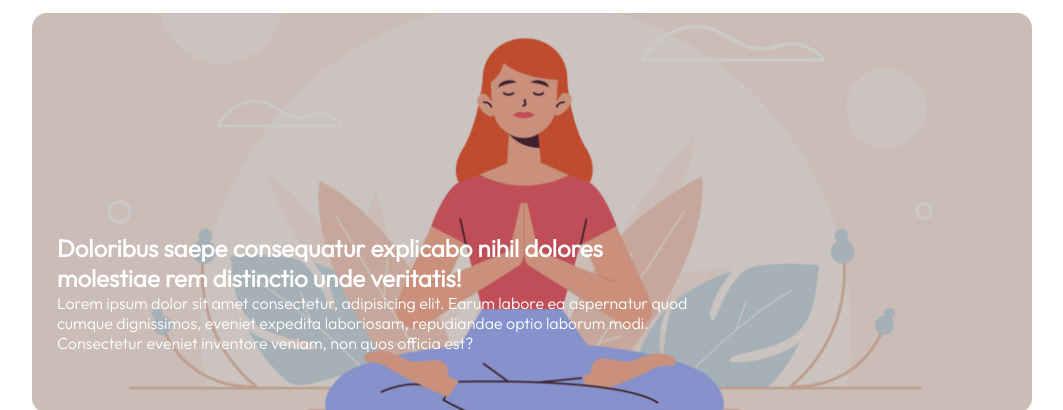
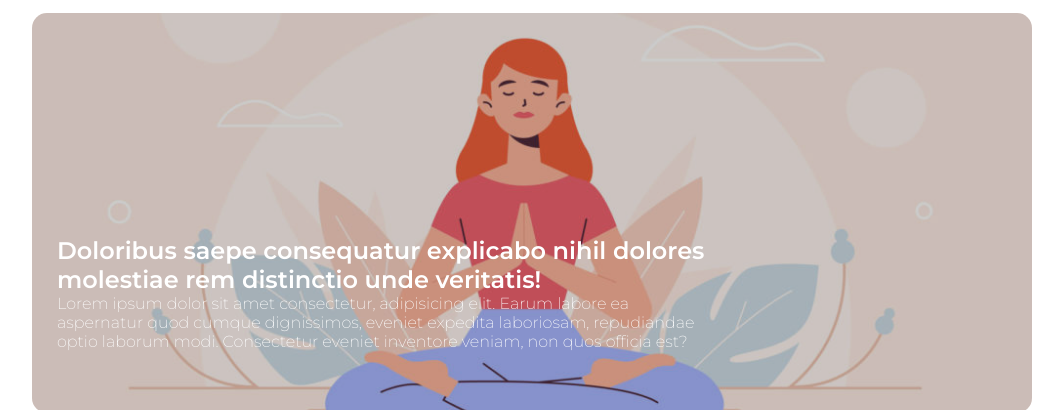
Before and after one commit to LauraMargherita25/htmlcss-wp, a plain HTML site: page index.html in a window 1280 px wide. Shown: the part 187-597 px from the top of the page, without its empty margins (108-1171 px from the left). Drawn offline with Linux system fonts and the light colour scheme.

Commit message:
new font

```diff
--- a/index.html
+++ b/index.html
@@ -9,7 +9,7 @@
     <link rel="stylesheet" href="style/style.css">
     <link rel="preconnect" href="https://fonts.googleapis.com">
     <link rel="preconnect" href="https://fonts.gstatic.com" crossorigin>
-    <link href="https://fonts.googleapis.com/css2?family=Outfit:wght@100;300&display=swap" rel="stylesheet">
+    <link href="https://fonts.googleapis.com/css2?family=Montserrat:wght@200;600&display=swap" rel="stylesheet">
 </head>
 <body>
     <div class="container">
--- a/style/style.css
+++ b/style/style.css
@@ -6,13 +6,14 @@
 }
 
 :root{
-    font-family: 'Outfit', sans-serif;
+    font-family: 'Montserrat', sans-serif;
+    font-size: 16px;
     color: #979797;;
 }
 /* /css reset */
 
 .container{
-    width: 1000px;
+    max-width: 1000px;
     margin: 1em auto;
 }
 
```
